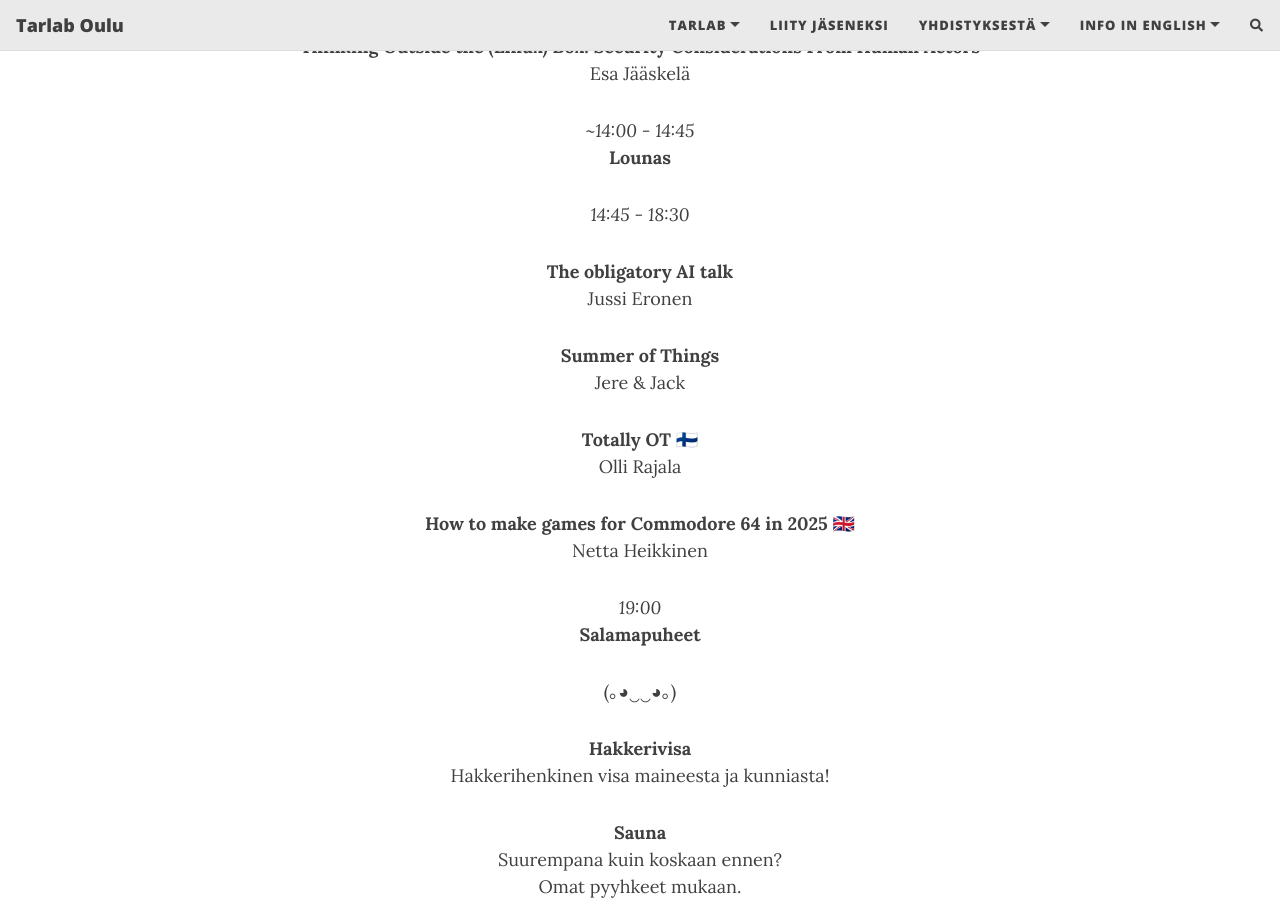
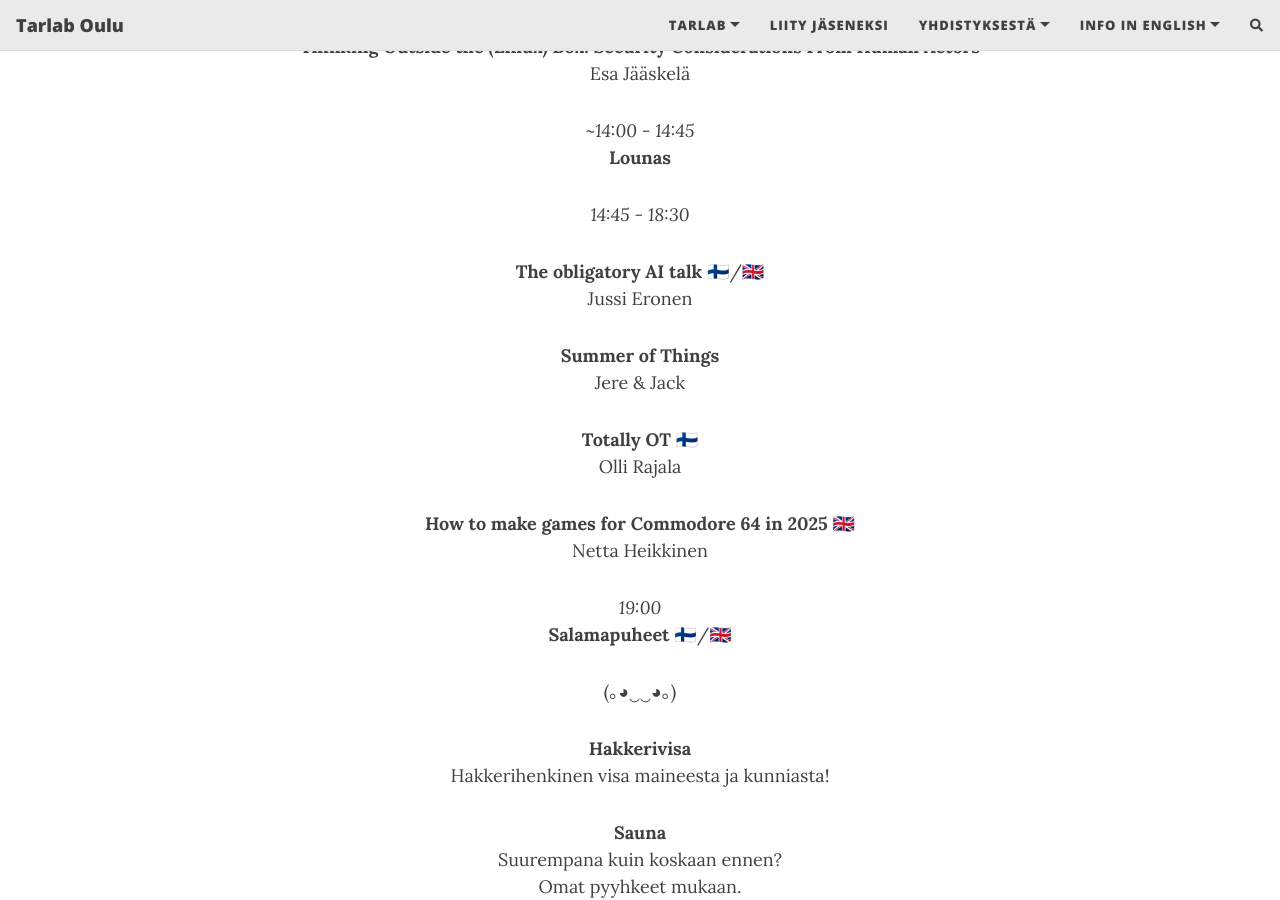
Before and after one commit to Tarlab/tarlab.github.io, a Jekyll site: the page built from _pages/HackAfterDark.md, in a window 1280 px wide and 900 px high, scrolled down 2720 px. Built offline with Jekyll 4.4.1, drawn with Linux system fonts in a browser that asks for light colours; nearby versions of some CDN libraries; comment, search, counter and statistics services are not loaded.

Commit message:
More fun with flags

```diff
--- a/_pages/HackAfterDark.md
+++ b/_pages/HackAfterDark.md
@@ -73,7 +73,7 @@
 
 *14:45 - 18:30*
 
-**The obligatory AI talk**
+**The obligatory AI talk** 🇫🇮/🇬🇧
 Jussi Eronen
 
 **Summer of Things**
@@ -86,7 +86,7 @@
 Netta Heikkinen
 
 *19:00*
-**Salamapuheet**
+**Salamapuheet** 🇫🇮/🇬🇧
 
 (｡◕‿‿◕｡)
 
```
